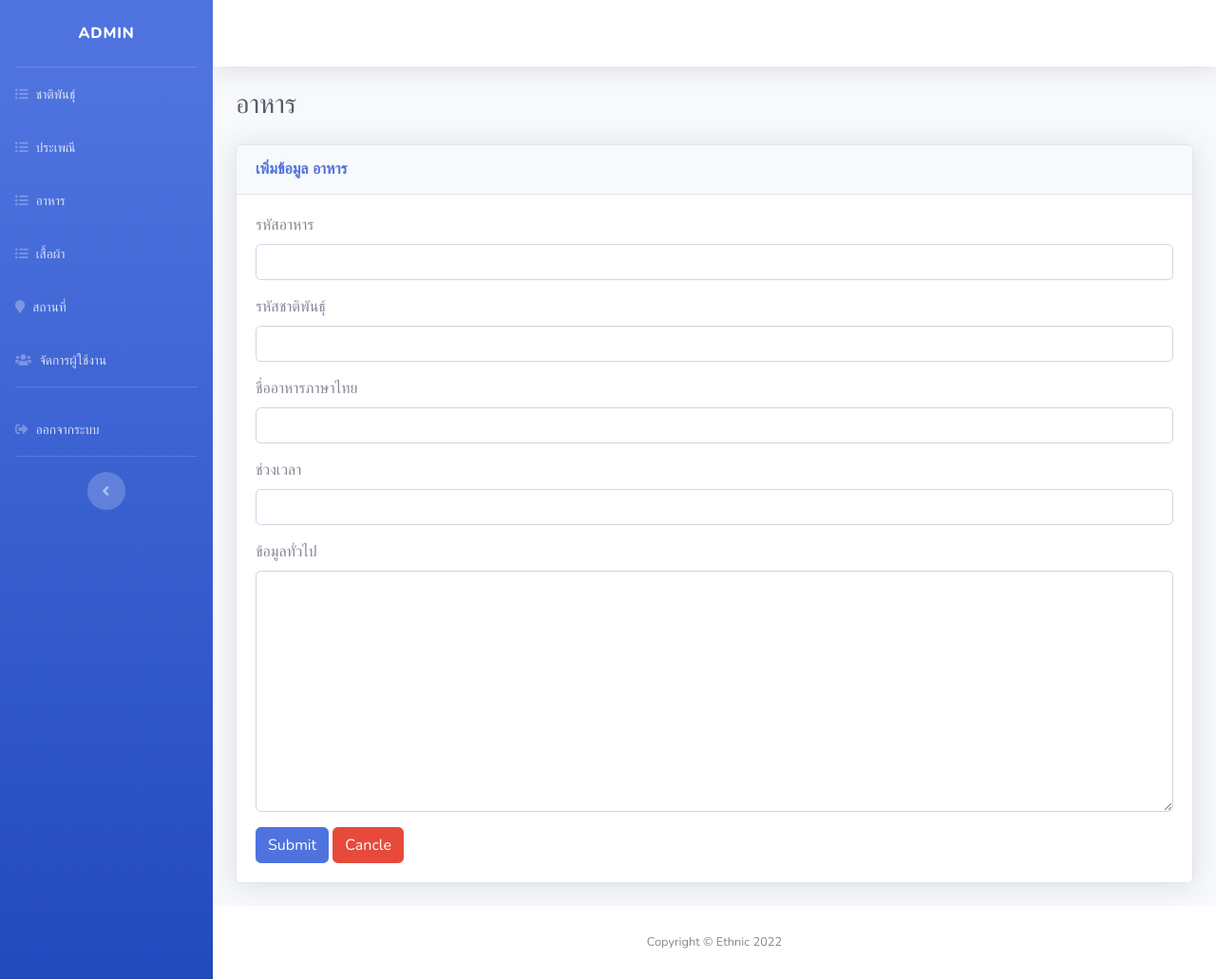
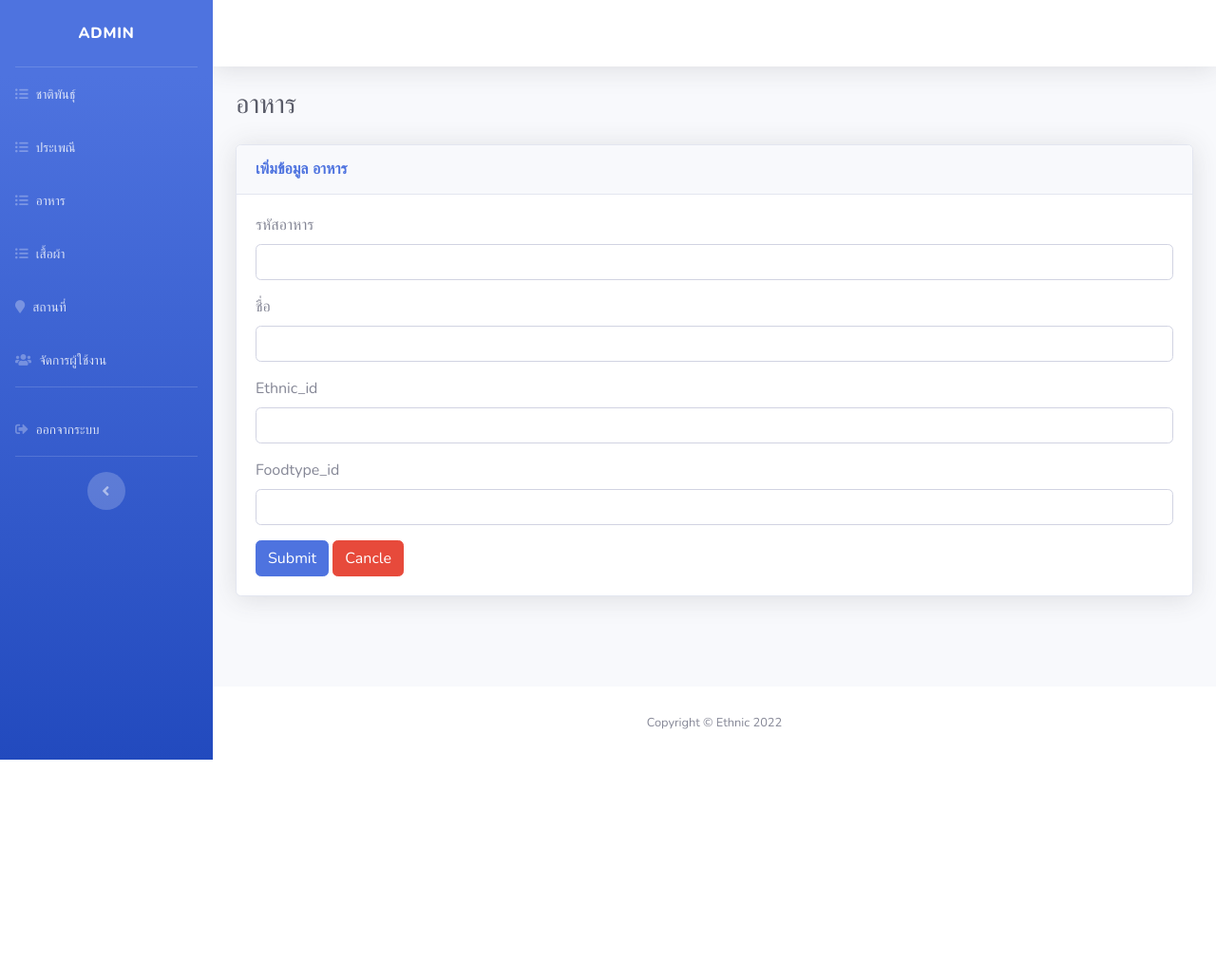
Before and after one commit to nopparat231/ethnic3, a PHP site: page /ethnic3/admin/index.php?amfood&add in a window 1280 px wide. Shown: the whole page at 95% size. After the commit the page ends 800 px from the top, so only its background shows below. Run offline with PHP 8.4, Linux system fonts and the light colour scheme.

Commit message:
อัพเดทอาหารสำเร็จ

```diff
--- a/admin/amfood.php
+++ b/admin/amfood.php
@@ -12,31 +12,26 @@
 
         <div class="card-body">
 
-            <form action="?amcustom&add_db" method="post">
+            <form action="?amfood&add_db" method="post">
 
                 <div class="mb-3">
                     <label for="exampleFormControlInput1" class="form-label">รหัสอาหาร</label>
-                    <input type="text" class="form-control" id="exampleFormControlInput1" name="Custom_id" autocomplete="off" required>
+                    <input type="text" class="form-control" id="exampleFormControlInput1" name="Food_id" autocomplete="off" required>
                 </div>
 
                 <div class="mb-3">
-                    <label for="exampleFormControlInput5" class="form-label">รหัสชาติพันธุ์</label>
-                    <input type="text" class="form-control" id="exampleFormControlInput5" name="Ethnic_id" autocomplete="off" required>
+                    <label for="exampleFormControlInput5" class="form-label">ชื่อ</label>
+                    <input type="text" class="form-control" id="exampleFormControlInput5" name="Food_name" autocomplete="off" required>
                 </div>
 
                 <div class="mb-3">
-                    <label for="exampleFormControlInput2" class="form-label"> ชื่ออาหารภาษาไทย</label>
-                    <input type="text" class="form-control" id="exampleFormControlInput2" name="Custom_name" autocomplete="off" required>
+                    <label for="exampleFormControlInput2" class="form-label"> Ethnic_id</label>
+                    <input type="text" class="form-control" id="exampleFormControlInput2" name="Ethnic_id" autocomplete="off" required>
                 </div>
 
                 <div class="mb-3">
-                    <label for="exampleFormControlInput4" class="form-label">ช่วงเวลา</label>
-                    <input type="text" class="form-control" id="exampleFormControlInput4" name="Custom_date" autocomplete="off" required>
-                </div>
-
-                <div class="mb-3">
-                    <label for="exampleFormControlTextarea1" class="form-label">ข้อมูลทั่วไป</label>
-                    <textarea class="form-control" id="exampleFormControlTextarea1" rows="10" name="Custom_detail" required></textarea>
+                    <label for="exampleFormControlInput4" class="form-label"> Foodtype_id</label>
+                    <input type="text" class="form-control" id="exampleFormControlInput4" name="Foodtype_id" autocomplete="off" required>
                 </div>
 
                 <button type="submit" class="btn btn-primary">Submit</button>
@@ -49,11 +44,11 @@
 
     <?php } elseif (isset($_GET['edit'])) {
 
-    if (isset($_GET['Custom_id'])) {
+    if (isset($_GET['Food_id'])) {
 
-        $Custom_id = $_GET['Custom_id'];
+        $Food_id = $_GET['Food_id'];
 
-        $sql1 = "SELECT * FROM custom WHERE Custom_id = '$Custom_id' ";
+        $sql1 = "SELECT * FROM food WHERE Food_id = '$Food_id' ";
         $q1 = mysqli_query($conn, $sql1);
         $row = mysqli_fetch_array($q1);
 
@@ -68,32 +63,26 @@
 
             <div class="card-body">
 
-                <form action="?amcustom&edit_db" method="post">
+                <form action="?amfood&edit_db" method="post">
 
                     <div class="mb-3">
                         <label for="exampleFormControlInput1" class="form-label">รหัสอาหาร</label>
-                        <input type="text" class="form-control" id="exampleFormControlInput1" name="Custom_id" value="<?php echo $row['Custom_id'] ?>" autocomplete="off" required>
+                        <input type="text" class="form-control" id="exampleFormControlInput1" name="Food_id" value="<?php echo $row['Food_id'] ?>" autocomplete="off" required>
                     </div>
 
                     <div class="mb-3">
-                        <label for="exampleFormControlInput5" class="form-label">รหัสชาติพันธุ์</label>
-                        <input type="text" class="form-control" id="exampleFormControlInput5" name="Ethnic_id" value="<?php echo $row['Ethnic_id'] ?>" autocomplete="off" required>
+                        <label for="exampleFormControlInput5" class="form-label">ชื่อ</label>
+                        <input type="text" class="form-control" id="exampleFormControlInput5" name="Food_name" value="<?php echo $row['Food_name'] ?>" autocomplete="off" required>
                     </div>
 
                     <div class="mb-3">
-                        <label for="exampleFormControlInput2" class="form-label"> ชื่ออาหารภาษาไทย</label>
-                        <input type="text" class="form-control" id="exampleFormControlInput2" name="Custom_name" value="<?php echo $row['Custom_name'] ?>" autocomplete="off" required>
+                        <label for="exampleFormControlInput2" class="form-label"> Ethnic_id</label>
+                        <input type="text" class="form-control" id="exampleFormControlInput2" name="Ethnic_id" value="<?php echo $row['Ethnic_id'] ?>" autocomplete="off" required>
                     </div>
 
                     <div class="mb-3">
-                        <label for="exampleFormControlInput4" class="form-label">ช่วงเวลา</label>
-                        <input type="text" class="form-control" id="exampleFormControlInput4" name="Custom_date" value="<?php echo $row['Custom_date'] ?>" autocomplete="off" required>
-                    </div>
-
-
-                    <div class="mb-3">
-                        <label for="exampleFormControlTextarea1" class="form-label">ข้อมูลทั่วไป</label>
-                        <textarea class="form-control" id="exampleFormControlTextarea1" rows="10" name="Custom_detail" required><?php echo $row['Custom_detail'] ?></textarea>
+                        <label for="exampleFormControlInput4" class="form-label"> Foodtype_id</label>
+                        <input type="text" class="form-control" id="exampleFormControlInput4" name="Foodtype_id" value="<?php echo $row['Foodtype_id'] ?>" autocomplete="off" required>
                     </div>
 
                     <button type="submit" class="btn btn-primary">Submit</button>
@@ -110,29 +99,28 @@
     //เพิ่ม db
 } elseif (isset($_GET['add_db'])) {
 
-    if (isset($_POST['Custom_id'])) {
+    if (isset($_POST['Food_id'])) {
 
-        $Custom_id = $_POST["Custom_id"];
-        $Custom_name = $_POST["Custom_name"];
-        $Custom_detail = $_POST["Custom_detail"];
-        $Custom_date = $_POST["Custom_date"];
+        $Food_id = $_POST["Food_id"];
+        $Food_name = $_POST["Food_name"];
         $Ethnic_id = $_POST["Ethnic_id"];
+        $Foodtype_id = $_POST["Foodtype_id"];
 
-        $strSQL = "INSERT INTO custom
-        values ('" . $Custom_id . "','" . $Custom_name . "','" . $Custom_detail . "',
-                '" . $Custom_date . "','" . $Ethnic_id . "')";
+        $strSQL = "INSERT INTO food
+        values ('" . $Food_id . "','" . $Food_name . "','" . $Ethnic_id . "',
+                '" . $Foodtype_id . "')";
 
         if (mysqli_query($conn, $strSQL)) {
 
             echo "<script>
             alert('บันทึกเรียบร้อย');
-            window.location.href = 'index.php?amcustom';
+            window.location.href = 'index.php?amfood';
               </script>";
         } else {
 
             echo "<script>
             alert('Error');
-            window.location.href = 'index.php?amcustom';
+            window.location.href = 'index.php?amfood';
               </script>";
         }
     }
@@ -140,26 +128,25 @@
     //แก้ไข db
 } elseif (isset($_GET['edit_db'])) {
 
-    if (isset($_POST['Custom_id'])) {
+    if (isset($_POST['Food_id'])) {
 
-        $strSQL = "update custom set Custom_id = '" . $_POST['Custom_id'] . "'
-        , Custom_name =  '" . $_POST['Custom_name'] . "'
-        , Custom_detail =  '" . $_POST['Custom_detail'] . "'
-        , Custom_date =  '" . $_POST['Custom_date'] . "'
+        $strSQL = "update food set Food_id = '" . $_POST['Food_id'] . "'
+        , Food_name =  '" . $_POST['Food_name'] . "'
         , Ethnic_id =  '" . $_POST['Ethnic_id'] . "'
-        where Custom_id IN ('" . $_POST['Custom_id'] . "')";
+        , Foodtype_id =  '" . $_POST['Foodtype_id'] . "'
+        where Food_id IN ('" . $_POST['Food_id'] . "')";
 
         if (mysqli_query($conn, $strSQL)) {
 
             echo "<script>
             alert('บันทึกเรียบร้อย');
-            window.location.href = 'index.php?amcustom';
+            window.location.href = 'index.php?amfood';
               </script>";
         } else {
 
             echo "<script>
             alert('Error');
-            window.location.href = 'index.php?amcustom';
+            window.location.href = 'index.php?amfood';
               </script>";
         }
     }
@@ -167,23 +154,23 @@
     //ลบ
 } elseif (isset($_GET['del'])) {
 
-    if (isset($_GET['Custom_id'])) {
+    if (isset($_GET['Food_id'])) {
 
-        $Custom_id = $_GET['Custom_id'];
+        $Food_id = $_GET['Food_id'];
 
-        $sql = "DELETE FROM custom WHERE Custom_id ='$Custom_id'";
+        $sql = "DELETE FROM food WHERE Food_id ='$Food_id'";
 
         if (mysqli_query($conn, $sql) == TRUE) {
 
             echo "<script>
             alert('ลบสำเร็จ');
-            window.location.href = 'index.php?amcustom';
+            window.location.href = 'index.php?amfood';
             </script>";
         } else {
 
             echo "<script>
             alert('Error');
-            window.location.href = 'index.php?amcustom';
+            window.location.href = 'index.php?amfood';
             </script>";
         }
     }
@@ -194,7 +181,7 @@
     <div class="card shadow mb-4">
         <div class="card-header py-3">
 
-            <a href="?amcustom&add" class="btn btn-success btn-circle float-end">
+            <a href="?amfood&add" class="btn btn-success btn-circle float-end">
                 <i class="fa fa-plus" aria-hidden="true"></i>
             </a>
 
@@ -204,11 +191,10 @@
                 <table class="table table-bordered" id="dataTable" width="100%" cellspacing="0">
                     <thead>
                         <tr>
-                            <th>Custom_id</th>
+                            <th>Food_id</th>
                             <th>ชื่ออาหาร</th>
-                            <th>รายละเอียด</th>
-                            <th>ช่วงเวลา</th>
                             <th>Ethnic_id</th>
+                            <th>Foodtype_id</th>
                             <th>แก้ไข</th>
                             <th>ลบ</th>
                         </tr>
@@ -217,17 +203,17 @@
                     <tbody>
 
                         <?php
-                        $sql1 = "SELECT * FROM custom";
+                        $sql1 = "SELECT * FROM food";
                         $q1 = mysqli_query($conn, $sql1);
                         while ($row = mysqli_fetch_array($q1)) {
+
                             echo "<tr>";
-                            echo "<td>" . $row['Custom_id'] . "</td>";
-                            echo "<td>" . $row['Custom_name'] . "</td>";
-                            echo "<td>" . $row['Custom_detail'] . "</td>";
-                            echo "<td>" . $row['Custom_date'] . "</td>";
+                            echo "<td>" . $row['Food_id'] . "</td>";
+                            echo "<td>" . $row['Food_name'] . "</td>";
                             echo "<td>" . $row['Ethnic_id'] . "</td>";
-                            echo '<td style="text-align: center"> <a href="?amcustom&edit&Custom_id=' . $row['Custom_id'] . '" class="btn btn-warning btn-sm float-end"><i class="fas fa-pencil-alt"></i></a> </td>';
-                            echo "<td style='text-align: center'> <a href='?amcustom&del&Custom_id=" . $row['Custom_id'] . "' onclick=\"return confirm('ต้องการลบรายการนี้ใช่หรือไม่?')\" class='btn btn-danger btn-sm float-end'><i class='fas fa-trash'></i></a> </td>";
+                            echo "<td>" . $row['Foodtype_id'] . "</td>";
+                            echo '<td style="text-align: center"> <a href="?amfood&edit&Food_id=' . $row['Food_id'] . '" class="btn btn-warning btn-sm float-end"><i class="fas fa-pencil-alt"></i></a> </td>';
+                            echo "<td style='text-align: center'> <a href='?amfood&del&Food_id=" . $row['Food_id'] . "' onclick=\"return confirm('ต้องการลบรายการนี้ใช่หรือไม่?')\" class='btn btn-danger btn-sm float-end'><i class='fas fa-trash'></i></a> </td>";
                             echo "</tr>";
                         }
 
```
Also changed, not shown: admin/index.php (+0 -7 lines).
